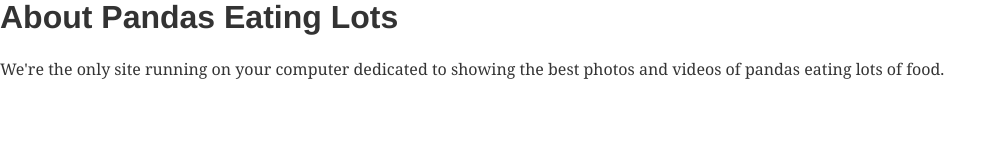
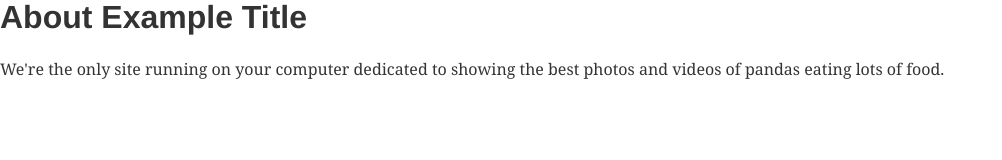
Before and after one commit to oliverlai55/gatsby-tutorial, a Gatsby site in the folder tutorial-part-four/: page /about in a window 1280 px wide. Shown: the whole page, without its empty margins (0-1002 px from the left). Built offline with nearby package versions, Linux system fonts and the light colour scheme; Gatsby itself is replaced by a stand-in of ours.

Commit message:
Modify components

```diff
--- a/tutorial-part-four/gatsby-config.js
+++ b/tutorial-part-four/gatsby-config.js
@@ -1,4 +1,7 @@
 module.exports = {
+  siteMetadata: {
+    title: "Example Title"
+  },
   plugins: [
     `gatsby-plugin-glamor`,
     {
--- a/tutorial-part-four/src/pages/about.js
+++ b/tutorial-part-four/src/pages/about.js
@@ -1,10 +1,22 @@
 import React from "react";
 
-export default () =>
+export default ({ data }) =>
   <div>
-    <h1>About Pandas Eating Lots</h1>
+    <h1>
+      About {data.site.siteMetadata.title}
+    </h1>
     <p>
       We're the only site running on your computer dedicated to showing the best
       photos and videos of pandas eating lots of food.
     </p>
   </div>;
+
+export const query = graphql`
+  query AboutQuery {
+    site {
+      siteMetadata {
+        title
+      }
+    }
+  }
+`;
```
Also changed, not shown: tutorial-part-four/src/layouts/index.js (+13 -7 lines).
